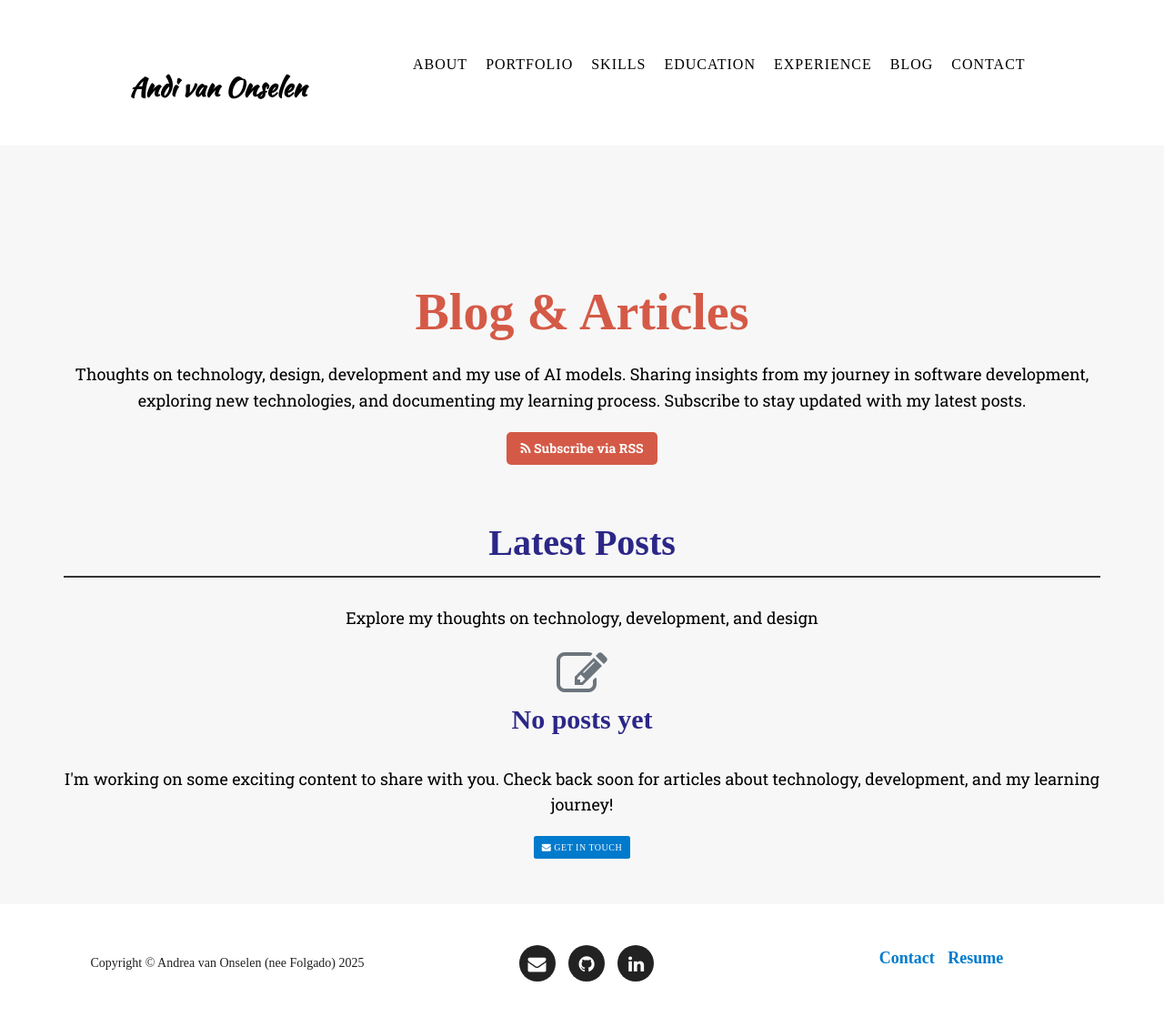
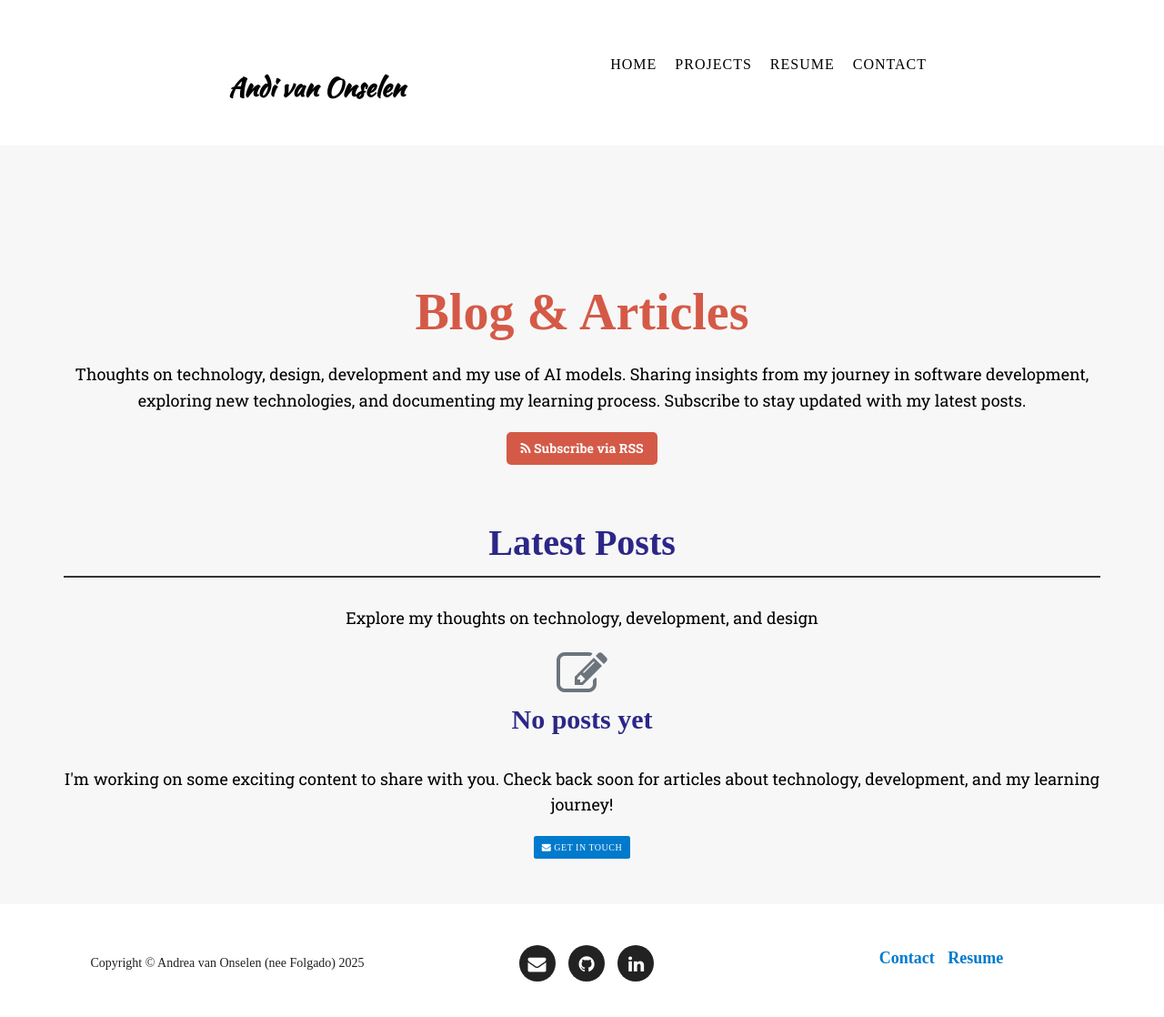
Before and after one commit to CardinisCode/cardiniscode.github.io, a Jekyll site: the page built from blog.html, in a window 1280 px wide and 1144 px high. Shown: the top 1118 px of the window at 91% size. Built offline with Jekyll 4.4.1, drawn with Linux system fonts in a browser that asks for light colours; some web fonts are replaced.

Commit message:
Updated the blog layout to use the same navigation include file as the rest of the pages of this website, to allow for consistent behaviour everywhere.

```diff
--- a/_layouts/blog.html
+++ b/_layouts/blog.html
@@ -2,53 +2,7 @@
 <html>
   {% include head.html %}
   <body id="page-top" class="blog-page">
-    <!-- Navigation -->
-    <nav class="navbar navbar-default navbar-fixed-top">
-        <div class="container">
-            <!-- Brand and toggle get grouped for better mobile display -->
-            <div class="navbar-header page-scroll">
-                <button type="button" class="navbar-toggle" data-toggle="collapse" data-target="#bs-example-navbar-collapse-1">
-                    <span class="sr-only">Toggle navigation</span>
-                    <span class="icon-bar"></span>
-                    <span class="icon-bar"></span>
-                    <span class="icon-bar"></span>
-                </button>
-                <a class="navbar-brand" href="{{ "/" | prepend: site.baseurl }}">{{site.title}}</a>
-            </div>
-
-            <!-- Collect the nav links, forms, and other content for toggling -->
-            <div class="collapse navbar-collapse" id="bs-example-navbar-collapse-1">
-                <ul class="nav navbar-nav navbar-right">
-                    <li class="hidden">
-                        <a href="#page-top"></a>
-                    </li>
-                    <li>
-                        <a class="page-scroll" href="{{ "/#about" | prepend: site.baseurl }}">About</a>
-                    </li>
-                    <li>
-                        <a class="page-scroll" href="{{ "/#portfolio" | prepend: site.baseurl }}">Portfolio</a>
-                    </li>
-                    <li>
-                        <a class="page-scroll" href="{{ "/#skills" | prepend: site.baseurl }}">Skills</a>
-                    </li>
-                    <li>
-                        <a class="page-scroll" href="{{ "/#education_journey" | prepend: site.baseurl }}">Education</a>
-                    </li>
-                    <li>
-                        <a class="page-scroll" href="{{ "/#work_experience" | prepend: site.baseurl }}">Experience</a>
-                    </li>
-                    <li class="active">
-                        <a href="{{ "/blog.html" | prepend: site.baseurl }}">Blog</a>
-                    </li>
-                    <li>
-                        <a class="page-scroll" href="{{ "/#contact" | prepend: site.baseurl }}">Contact</a>
-                    </li>
-                </ul>
-            </div>
-            <!-- /.navbar-collapse -->
-        </div>
-        <!-- /.container-fluid -->
-    </nav>
+    {% include navigation.html %}
 
     <section id="blog" class="bg-light-gray" style="padding-top: 100px;">
       <div class="container">
```
